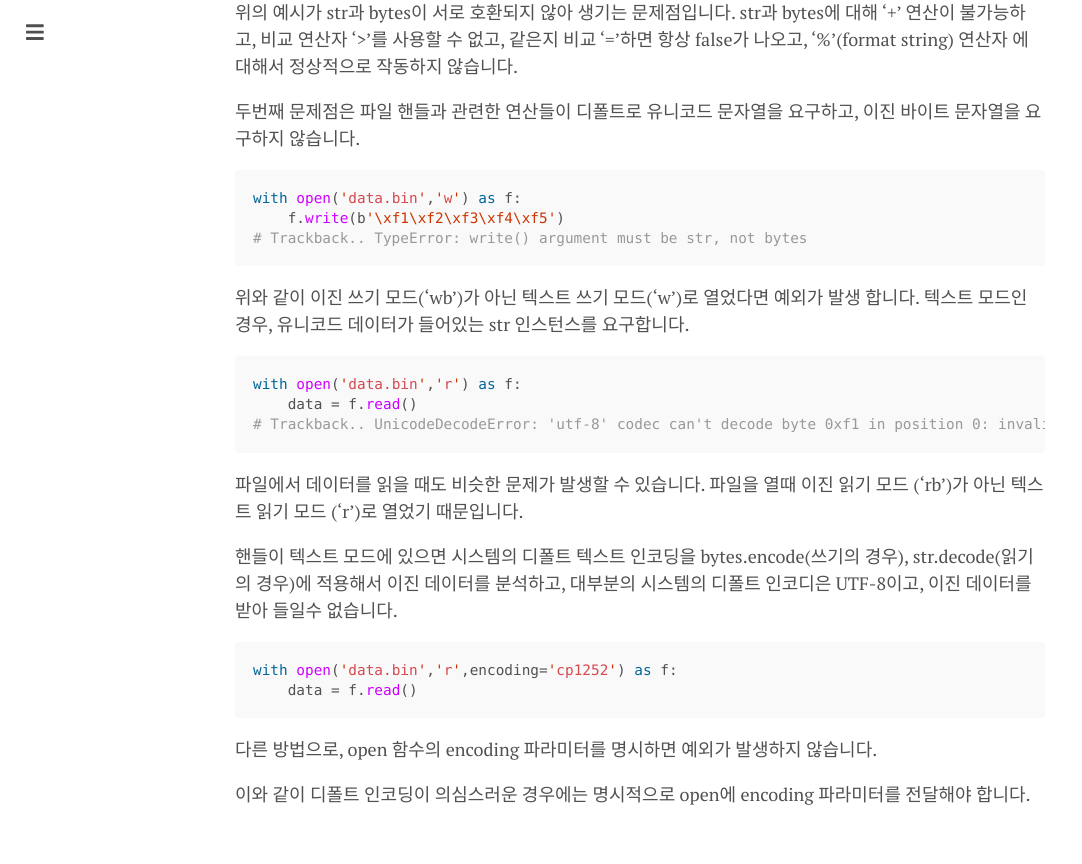
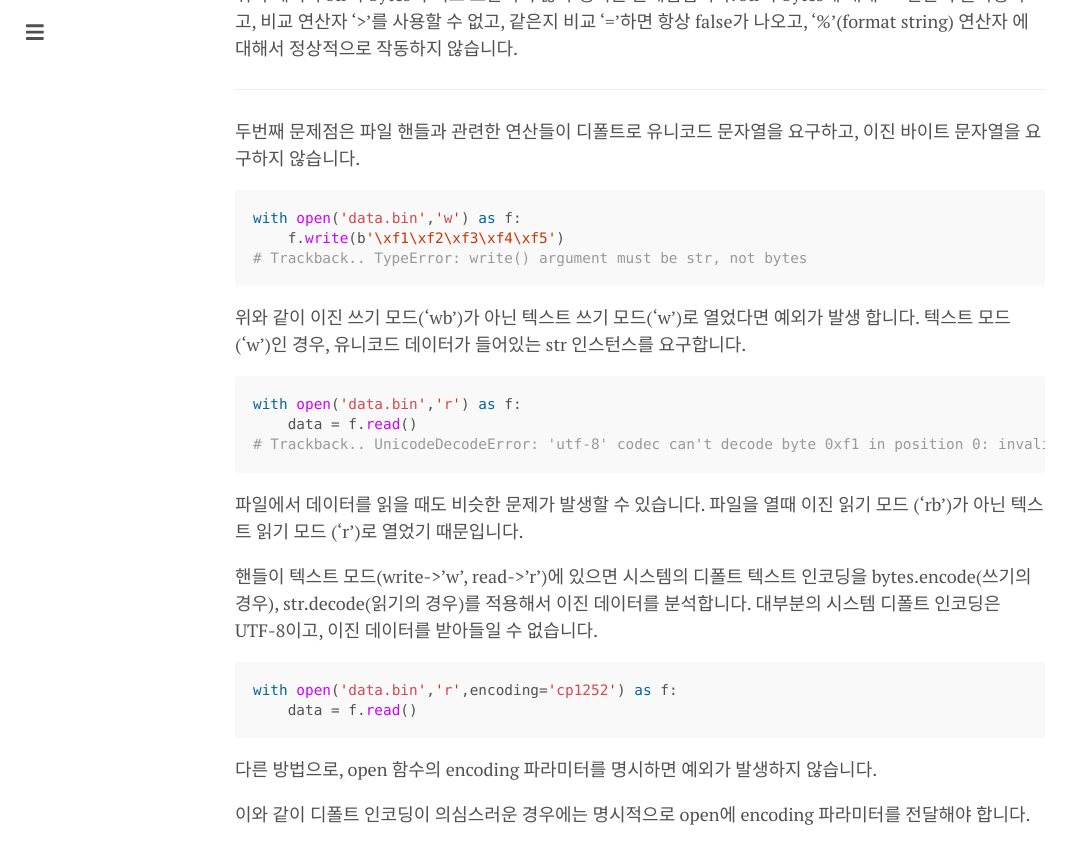
Before and after one commit to changhyeonnam/changhyeonnam.github.io, a Jekyll site: the page built from _posts/2021/2021-08-21-python_bw03_bytes_str.md, in a window 1280 px wide and 900 px high, scrolled down 2978 px. Shown: the top 864 px of the window, without its empty margins (0-1082 px from the left). Built offline with Jekyll 4.4.1, drawn with Linux system fonts in a browser that asks for light colours; nearby versions of some CDN libraries; comment, search, counter and statistics services are not loaded; some of the changed text lies outside the part shown.

Commit message:
Update 2021-08-21-python_bw03_bytes_str.md

````diff
--- a/_posts/2021/2021-08-21-python_bw03_bytes_str.md
+++ b/_posts/2021/2021-08-21-python_bw03_bytes_str.md
@@ -119,6 +118,8 @@ print('red %s' % b'blue')
 
 위의 예시가 str과 bytes이 서로 호환되지 않아 생기는 문제점입니다. str과 bytes에 대해 '+' 연산이 불가능하고, 비교 연산자 '>'를 사용할 수 없고, 같은지 비교 '='하면 항상 false가 나오고, '%'(format string) 연산자 에 대해서 정상적으로 작동하지 않습니다.
 
+---
+
 두번째 문제점은 파일 핸들과 관련한 연산들이 디폴트로 유니코드 문자열을 요구하고, 이진 바이트 문자열을 요구하지 않습니다.
 
 ```python
@@ -127,7 +128,7 @@ with open('data.bin','w') as f:
 # Trackback.. TypeError: write() argument must be str, not bytes
 ```
 
-위와 같이 이진 쓰기 모드('wb')가 아닌 텍스트 쓰기 모드('w')로 열었다면 예외가 발생 합니다. 텍스트 모드인 경우, 유니코드 데이터가 들어있는 str 인스턴스를 요구합니다.
+위와 같이 이진 쓰기 모드('wb')가 아닌 텍스트 쓰기 모드('w')로 열었다면 예외가 발생 합니다. 텍스트 모드('w')인 경우, 유니코드 데이터가 들어있는 str 인스턴스를 요구합니다.
 
 ```python
 with open('data.bin','r') as f:
@@ -137,7 +138,7 @@ with open('data.bin','r') as f:
 
 파일에서 데이터를 읽을 때도 비슷한 문제가 발생할 수 있습니다. 파일을 열때 이진 읽기 모드 ('rb')가 아닌 텍스트 읽기 모드 ('r')로 열었기 때문입니다.
 
-핸들이 텍스트 모드에 있으면 시스템의 디폴트 텍스트 인코딩을 bytes.encode(쓰기의 경우), str.decode(읽기의 경우)에 적용해서 이진 데이터를 분석하고, 대부분의 시스템의 디폴트 인코디은 UTF-8이고, 이진 데이터를 받아 들일수 없습니다.
+핸들이 텍스트 모드(write->'w', read->'r')에 있으면 시스템의 디폴트 텍스트 인코딩을 bytes.encode(쓰기의 경우), str.decode(읽기의 경우)를 적용해서 이진 데이터를 분석합니다. 대부분의 시스템 디폴트 인코딩은 UTF-8이고, 이진 데이터를 받아들일 수 없습니다.
 
 ```python
 with open('data.bin','r',encoding='cp1252') as f:
````
Also changed, not shown: other parts of _posts/2021/2021-08-21-python_bw03_bytes_str.md (+3 -4 lines).
